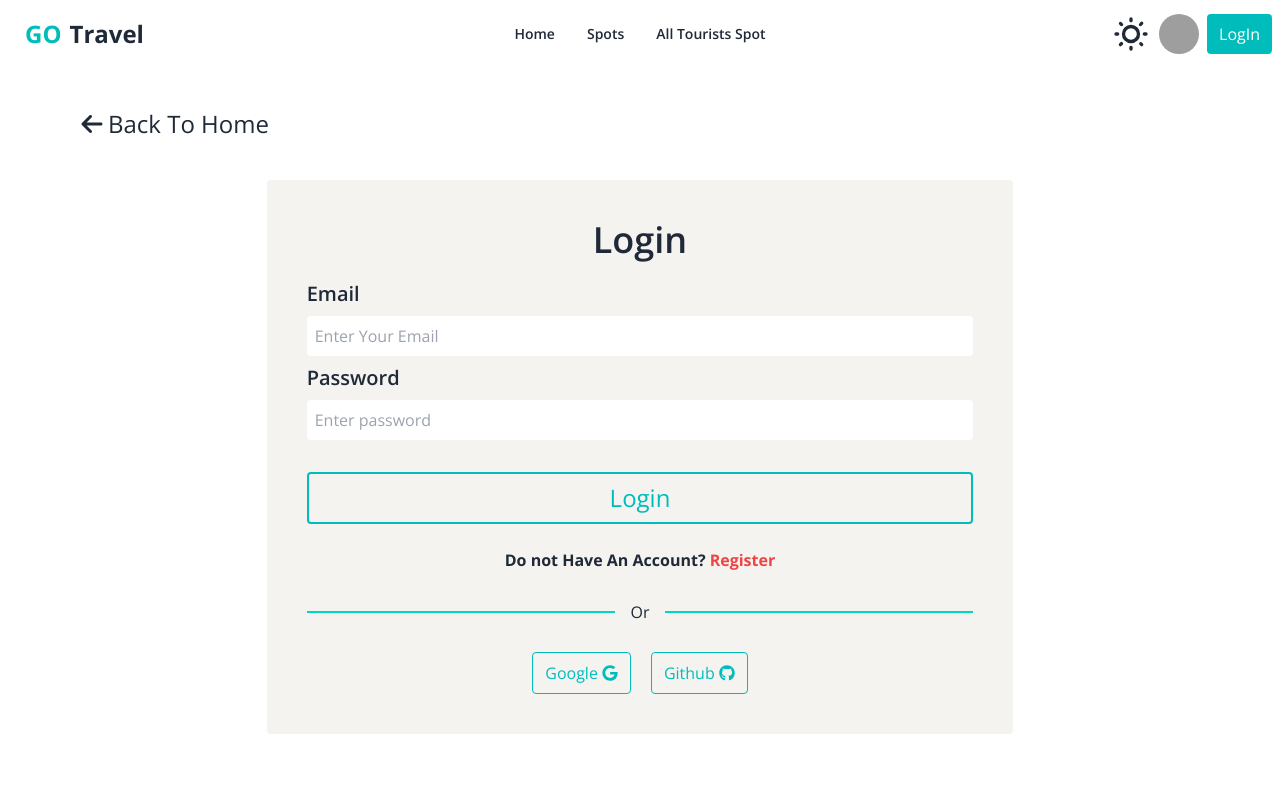
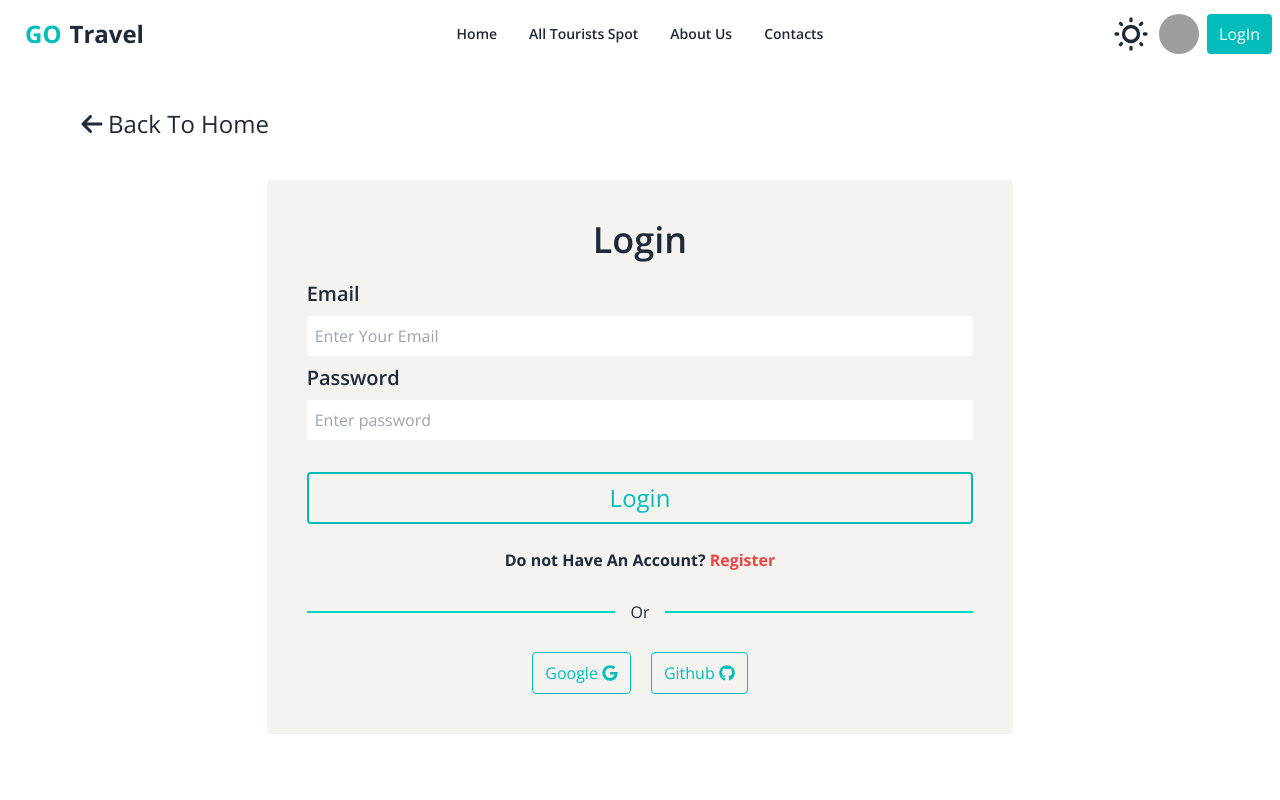
Before and after one commit to Mosharof-Hossen/Global-Trekker, a React (Vite) app in the folder client/: page /login in a window 1280 px wide. Shown: the top 800 px of the page. Built offline with nearby package versions, Linux system fonts and the light colour scheme; no server answers; grey boxes are pictures that could not be loaded.

Commit message:
about us section added

```diff
--- a/client/src/App.jsx
+++ b/client/src/App.jsx
@@ -6,8 +6,9 @@ import Footer from './Components/Footer/Footer'
 
 function App() {
 
+
   return (
-    <div className='dark:bg-gray-900 min-h-screen flex flex-col'>
+    <div className='dark:bg-gray-900 bg-white min-h-screen flex flex-col'>
       <div className='flex-grow mb-20'>
         <Navbar></Navbar>
         <Outlet></Outlet>
--- a/client/src/Components/CountryCard/CountryCard.jsx
+++ b/client/src/Components/CountryCard/CountryCard.jsx
@@ -11,7 +11,7 @@ const CountryCard = ({ country }) => {
                 style={{
                     backgroundImage: `url(${image})`,
                 }}>
-                <div className="hero-overlay bg-opacity-50 rounded" style={{
+                <div className="hero-overlay bg-opacity-35 rounded" style={{
 
                 }}>
 
--- a/client/src/Components/Navbar/Navbar.jsx
+++ b/client/src/Components/Navbar/Navbar.jsx
@@ -23,7 +23,6 @@ const Navbar = () => {
 
     const links = <>
         <NavLink className={"hover:bg-primary-c hover:text-white rounded font-semibold px-3 py-2 mx-1 "} to={"/"}><li>Home</li></NavLink>
-        <NavLink className={"hover:bg-primary-c hover:text-white rounded font-semibold px-3 py-2 mx-1 "} to={"/spots"}><li>Spots</li></NavLink>
         <NavLink className={"hover:bg-primary-c hover:text-white rounded font-semibold px-3 py-2 mx-1 "} to={"/all-tourists-spot"}><li>All Tourists Spot</li></NavLink>
         {
             user && <>
@@ -31,6 +30,8 @@ const Navbar = () => {
                 <NavLink className={"hover:bg-primary-c hover:text-white rounded font-semibold px-3 py-2 mx-1 "} to={"/my-lists"}><li>My List</li></NavLink>
             </>
         }
+        <NavLink className={"hover:bg-primary-c hover:text-white rounded font-semibold px-3 py-2 mx-1 "} to={"/about-us"}><li>About Us</li></NavLink>
+        <NavLink className={"hover:bg-primary-c hover:text-white rounded font-semibold px-3 py-2 mx-1 "} to={"/about-us"}><li>Contacts</li></NavLink>
     </>
 
     const handleLogOut = () => {
--- /dev/null
+++ b/client/src/Pages/AboutUs/AboutUs.jsx
@@ -0,0 +1,16 @@
+
+
+const AboutUs = () => {
+    return (
+        <div className="dark:text-white lg:px-20 py-10 space-y-4 p-5">
+            <h1 className="text-2xl font-bold">About us</h1>
+            <div className="space-y-4">
+                <p>At Estate Stay, we are passionate about creating unforgettable travel experiences that connect people with the beauty and diversity of our world. Our journey began with a simple idea: to offer travelers authentic and immersive experiences in some of the most captivating destinations on the planet. From the lush landscapes of Bangladesh to the ancient wonders of Greece, we curate tours that showcase the unique culture, history, and natural splendor of each destination.</p>
+                <p>Our team of travel enthusiasts and experts work tirelessly to design personalized itineraries that cater to every type of traveler, whether you're an adventurer, a culture seeker, or someone looking to relax and rejuvenate. We believe in responsible tourism that respects local communities and preserves the environment, ensuring that the places we love can be enjoyed by future generations.</p>
+                <p>At Estate Stay, we do not just plan trips; we create memories that last a lifetime. Join us on a journey to explore the world, one destination at a time, and discover the magic that awaits you in every corner of the globe.</p>
+            </div>
+        </div>
+    );
+};
+
+export default AboutUs;
--- a/client/src/Pages/Spots/Spots.jsx
+++ /dev/null
@@ -1,10 +0,0 @@
-
-const Spots = () => {
-    return (
-        <div>
-            Spots
-        </div>
-    );
-};
-
-export default Spots;
```
Also changed, not shown: client/src/Routers/Routers.jsx (+7 -5 lines).
